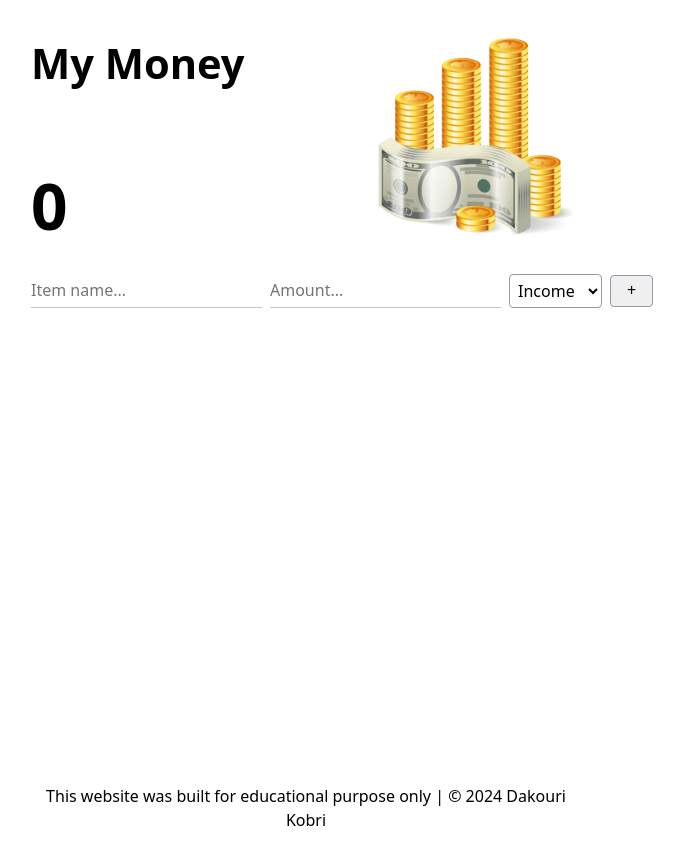
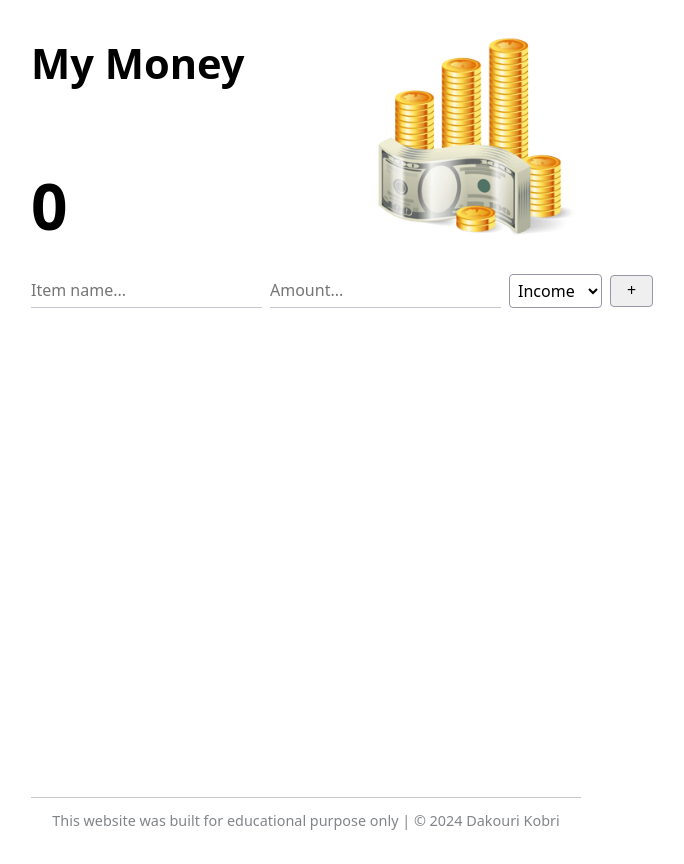
Before and after one commit to DakouriKobri/basic-expense-tracker-react-vite, a React (Vite) app: page / in a window 1280 px wide. Shown: the whole page, without its empty margins (334-1018 px from the left). Built offline with nearby package versions, Linux system fonts and the light colour scheme.

Commit message:
Add separator line to the footer

```diff
--- a/src/App.css
+++ b/src/App.css
@@ -111,7 +111,14 @@
   position: absolute;
   bottom: 0;
   width: 100%;
+  font-size: 0.9rem;
   text-align: center;
+  color: #818589;
+}
+
+.footer__line {
+  margin-bottom: 0.8rem;
+  border-top: 1px solid #c5c6d0;
 }
 
 @media (min-width: 600px) {
--- a/src/components/Footer.jsx
+++ b/src/components/Footer.jsx
@@ -1,6 +1,7 @@
 export default function Footer() {
   return (
     <footer className="footer">
+      <div className="footer__line"></div>
       This website was built for educational purpose only &#124; &copy; 2024
       Dakouri Kobri
     </footer>
```
